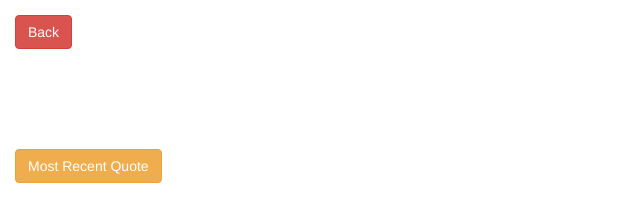
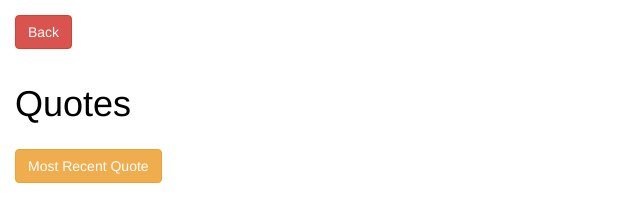
Before and after one commit to erkim97/COMP4537-Assn1, a website: page frontend/reader.html in a window 1280 px wide. Shown: the whole page, without its empty margins (0-640 px from the left). Drawn offline with nearby package versions, Linux system fonts and the light colour scheme; no server answers.

Commit message:
styling changes

```diff
--- a/frontend/css/admin.css
+++ b/frontend/css/admin.css
@@ -2,12 +2,21 @@ h4{
     color:rgb(0, 0, 0);
 }
 h1{
-    color:white;
+    color:black;
+    margin-left: 15px;
+
 }
 p{
     color:white;
 }
 
+.btn-danger {
+    margin-left: 15px;
+}
+
+.btn-success {
+    margin-left:15px;
+}
 textarea{
     color:black;
 }
--- a/frontend/css/reader.css
+++ b/frontend/css/reader.css
@@ -2,7 +2,8 @@ h4{
     color:rgb(0, 0, 0);
 }
 h1{
-    color:white;
+    color:black;
+    margin-left: 15px;
 }
 p{
     color:white;
```
Also changed, not shown: frontend/admin.html (+1 -1 lines).
